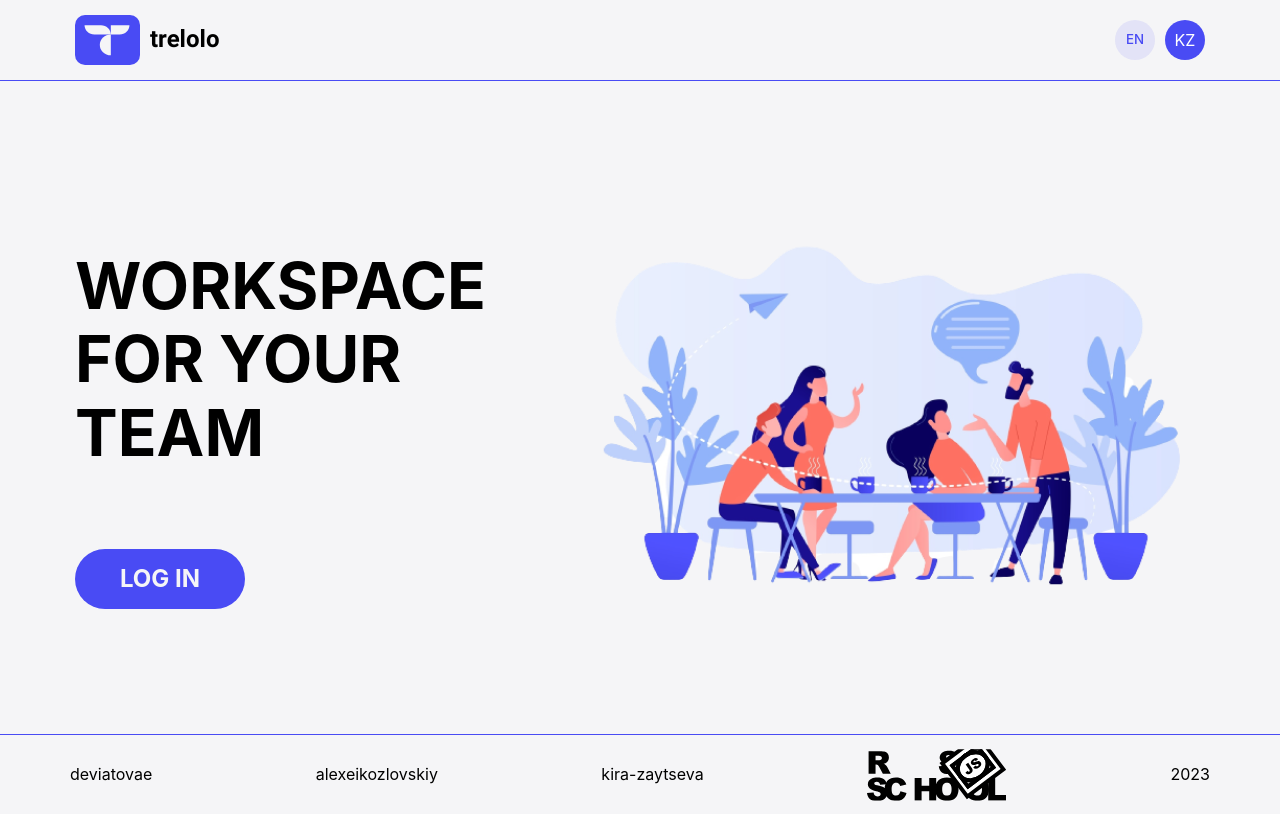
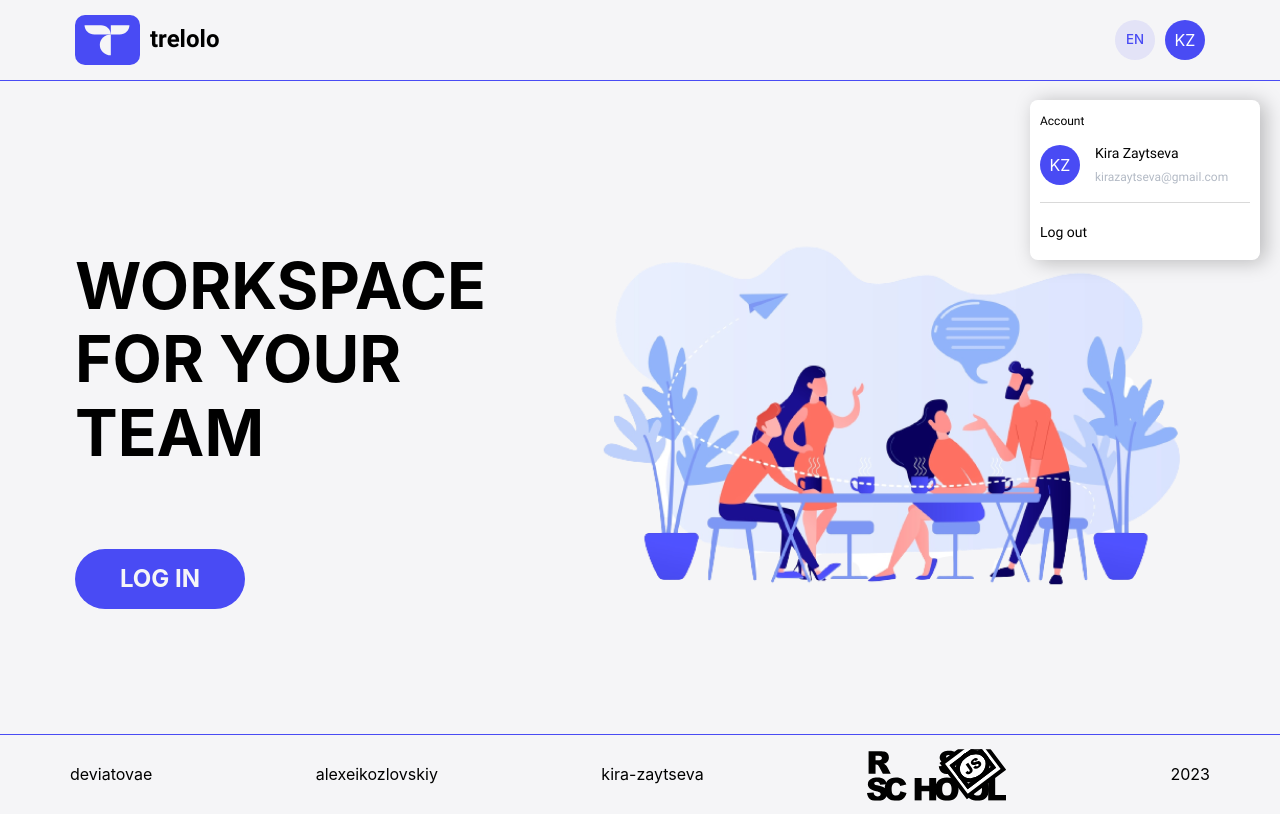
Before and after one commit to deviatovae/trelolo, a React (Create React App) app: page / in a window 1280 px wide. Both pictures are taken after a click on the button "KZ". Built offline with nearby package versions, Linux system fonts and the light colour scheme.

Commit message:
feat: add modal window user

```diff
--- a/src/assets/styles/animation.scss
+++ b/src/assets/styles/animation.scss
@@ -12,9 +12,9 @@
     100% {
         transform: rotate(0deg);
     }
-  }
+}
 
-  @keyframes fly-animation-rev {
+@keyframes fly-animation-rev {
     0% {
         transform: rotate(0deg);
     }
@@ -27,4 +27,26 @@
     100% {
         transform: rotate(0deg);
     }
-  }
+}
+
+
+@keyframes appear-from-right {
+    0% {
+      transform: translateX(100%);
+    }
+    80% {
+      transform: translateX(-8px);
+    }
+    100% {
+      transform: translateX(0px);
+    }
+}
+
+@keyframes appear-from-hide {
+    0%  {
+      transform: translateX(0);
+    }
+    100% {
+      transform: translateX(300px);
+    }
+}
--- a/src/assets/styles/variables.scss
+++ b/src/assets/styles/variables.scss
@@ -1,6 +1,5 @@
 @import 'src/assets/styles/animation';
 @import './fonts.scss';
-
 
 $black: #000;
 $white: #fff;
--- a/src/components/button/button.tsx
+++ b/src/components/button/button.tsx
@@ -1,5 +1,5 @@
-import React, { ReactElement } from 'react';
 import './button.scss';
+import { ReactElement } from 'react';
 
 interface ButtonProp {
     isRound: boolean,
--- a/src/components/langSwitcher/langSwitcher.tsx
+++ b/src/components/langSwitcher/langSwitcher.tsx
@@ -1,6 +1,6 @@
 import './langSwitcher.scss';
 import { LOCALES } from '../languages/locales';
-import { LangSwitcherProps } from '../types/LangSwitcherProps';
+import { LangSwitcherProps } from '../types/langSwitcherProps';
 
 const LangSwitcher = ({ setLocale, currentLocale }: LangSwitcherProps) => {
 
--- /dev/null
+++ b/src/components/profileModal/profileModal.scss
@@ -0,0 +1,108 @@
+@import '/src/assets/styles/variables.scss';
+
+.modal-overlay {
+  position: absolute;
+  left: 0;
+  top: 0;
+  width: 100vw;
+  height: 100vh;
+}
+
+.modal-windows {
+  padding: 15px 10px;
+  box-sizing: border-box;
+  width: 230px;
+  height: 160px;
+  position: absolute;
+  right: 20px;
+  top: 100px;
+  background-color: $white;
+  border-radius: 8px;
+  box-shadow: 5px 2px 20px rgba(0, 0, 0, 0.25);
+  display: flex;
+  flex-direction: column;
+  justify-content: space-between;
+
+  &__account {
+    font-family: 'Roboto', sans-serif;
+    font-size: 12px;
+    font-weight: 500;
+    color: $black;
+  }
+
+  &__person {
+    display: flex;
+    align-items: center;
+    gap: 15px;
+  }
+
+  &__line {
+    border-bottom: 1px solid $greylight;
+  }
+
+  &__log-out {
+    box-sizing: border-box;
+    margin: 5px 0px;
+    width: 60px;
+    font-family: 'Roboto', sans-serif;
+    font-size: 14px;
+    font-weight: 400;
+    color: $black;
+    transition: 0.3s transform;
+
+    &:hover {
+      cursor: pointer;
+    }
+
+    &:active {
+      transform: scale(0.95);
+      transition: 0.3s transform;
+    }
+  }
+}
+
+.modal-person {
+
+  &__logo {
+    display: flex;
+    box-sizing: border-box;
+    align-items: center;
+    justify-content: center;
+    width: 40px;
+    height: 40px;
+    font-weight: 400;
+    border-radius: 50%;
+    font-size: 16px;
+    color: $white;
+    background: $mainBlue;
+  }
+
+  &__name-email {
+    display: flex;
+    flex-direction: column;
+    gap: 10px;
+  }
+
+  &__name {
+   font-family: 'Roboto', sans-serif;
+   font-size: 14px;
+   font-weight: 400;
+   color: $black;
+  }
+
+  &__email {
+   font-family: 'Roboto', sans-serif;
+   font-size: 12px;
+   font-weight: 400;
+   color: #B3BAC5;
+  }
+
+}
+
+.show {
+  animation: appear-from-right 0.6s forwards;
+}
+
+.hide {
+  animation: appear-from-hide 0.25s forwards;
+}
--- /dev/null
+++ b/src/components/profileModal/profileModal.tsx
@@ -0,0 +1,39 @@
+import './profileModal.scss';
+import { ProfileModalProps } from '../types/profileModalProps';
+import { useNavigate } from 'react-router-dom';
+
+export const ProfileModal = ({ onClickOutside, animShowModal, animHideModal }: ProfileModalProps) => {
+  const history = useNavigate();
+  const handleLogOutClick = () => {
+    history('/');
+  };
+
+  const handleClass = () => {
+    const modalWindows = document.querySelector('.modal-windows') as HTMLElement;
+    modalWindows.classList.remove('hide');
+    modalWindows.classList.remove('show');
+
+    if (animShowModal) {
+      modalWindows.classList.add('show');
+    }
+    if (animHideModal) {
+      modalWindows.classList.add('hide');
+    }
+  };
+  return (
+    <div className="modal-overlay" onClick={onClickOutside}>
+      <div className="modal-windows" ref={handleClass}>
+        <div className="modal-windows__account">Account</div>
+        <div className="modal-windows__person">
+          <div className="modal-person__logo">KZ</div>
+          <div className="modal-person__name-email">
+            <div className="modal-person__name">Kira Zaytseva</div>
+            <div className="modal-person__email">kirazaytseva@gmail.com</div>
+          </div>
+        </div>
+        <div className="modal-windows__line"></div>
+        <div className="modal-windows__log-out" onClick={handleLogOutClick}>Log out</div>
+      </div>
+    </div>
+  );
+};
--- /dev/null
+++ b/src/components/types/profileModalProps.ts
@@ -0,0 +1,5 @@
+export interface ProfileModalProps {
+    onClickOutside: (event: React.MouseEvent) => void,
+    animShowModal: boolean,
+    animHideModal: boolean
+  }
--- a/src/components/view/footer/footer.tsx
+++ b/src/components/view/footer/footer.tsx
@@ -1,6 +1,4 @@
-import React from 'react';
 import './footer.scss';
-
 
 const Footer = () => {
   return (
--- a/src/components/view/header/header.scss
+++ b/src/components/view/header/header.scss
@@ -5,6 +5,7 @@
     height: 80px;
     background-color: $mainBg;
     border-bottom: 1px solid $mainBlue;
+    position: relative;
 
   &__content {
     display: flex;
@@ -126,3 +127,12 @@
   transform-origin: right bottom;
   animation: 0.4s ease-in-out 0s normal none infinite running fly-animation-rev;
 }
+
+.modal-overlay {
+  position: absolute;
+  left: 0;
+  top: 0;
+  width: 100vw;
+  height: 100vh;
+  // background: rgba(0, 0, 0, 0.5);
+}
--- a/src/components/view/header/header.tsx
+++ b/src/components/view/header/header.tsx
@@ -1,6 +1,8 @@
+import './header.scss';
 import { useNavigate } from 'react-router-dom';
-import './header.scss';
 import { UserIcon } from '../../userIcon/userIcon';
+import { ProfileModal } from '../../profileModal/profileModal';
+import { useState } from 'react';
 import LangSwitcher from '../../langSwitcher/langSwitcher';
 
 interface HeaderProps {
@@ -10,8 +12,22 @@ interface HeaderProps {
 
 const Header = (props: HeaderProps) => {
   const history = useNavigate();
+  const [showModal, setShowModal] = useState(false);
+  const [hideModal, setHideModal] = useState(false);
   const handleLogoClick = () => {
     history('/');
+  };
+
+  const handleUserIconClick = () => {
+    setShowModal(!showModal);
+    setHideModal(false);
+  };
+
+  const handleModalClickOutside = (event: React.MouseEvent) => {
+    if (event.target === event.currentTarget) {
+      setHideModal(!hideModal);
+      setTimeout(() => setShowModal(false), 260);
+    }
   };
 
   return (
@@ -30,9 +46,14 @@ const Header = (props: HeaderProps) => {
             currentLocale={props.currentLocale}
             setLocale={props.setLocale}
           />
+          <div onClick={handleUserIconClick} >
           <UserIcon />
+          </div>
         </div>
       </div>
+      {showModal && (
+        <ProfileModal animShowModal={showModal} animHideModal={hideModal} onClickOutside={handleModalClickOutside}/>
+      )}
     </header>
   );
 };
```
